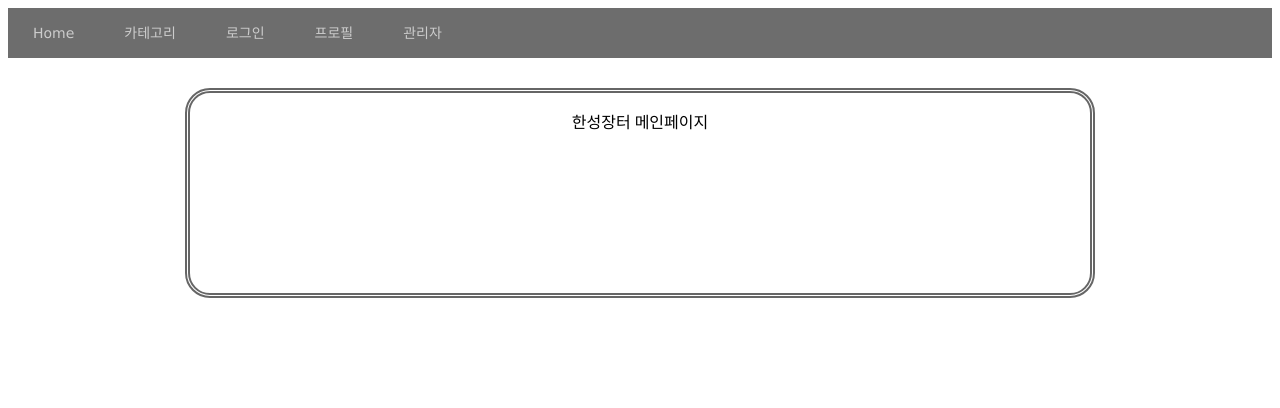
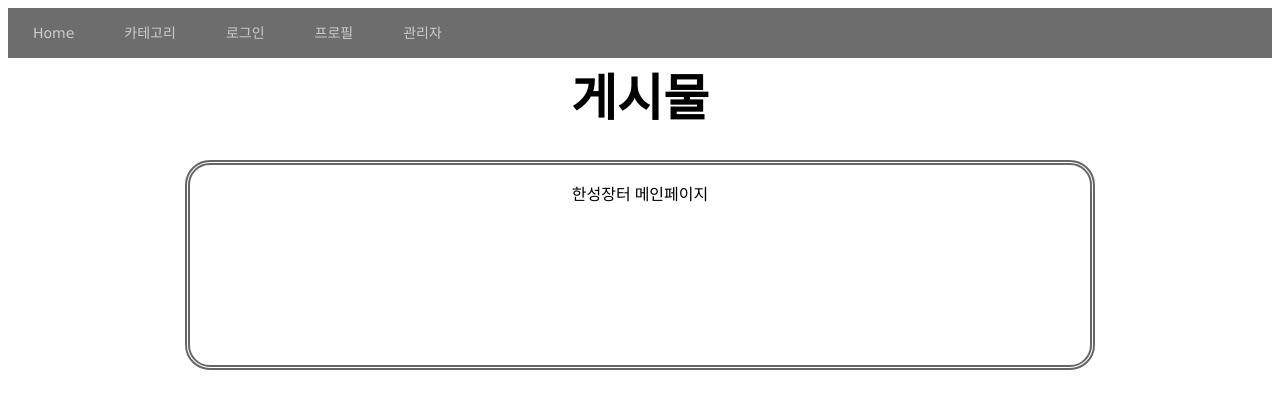
Before and after one commit to 2-chanhee/project_web_app, an Angular app in the folder web/: page / in a window 1280 px wide. Shown: the top 408 px of the page. Built offline with nearby package versions, Linux system fonts and the light colour scheme.

Commit message:
웹
틀 수정

```diff
--- a/web/src/app/app.component.html
+++ b/web/src/app/app.component.html
@@ -11,11 +11,11 @@
       </ul>
    </li>
 
-   <li [routerLinkActive]="['active']"로그인>
+   <li>
     <a [routerLink]="['/','login']">로그인</a>
    </li>
 
-   <li [routerLinkActive]="['active']"프로필>
+   <li>
     <a [routerLink]="['/','user']">프로필</a>
    </li>
 
--- a/web/src/app/welcome/welcome.component.css
+++ b/web/src/app/welcome/welcome.component.css
@@ -5,3 +5,19 @@
     border: 5px double #666;
     margin: 30px auto;
    }
+
+.member {
+    font-size: 50px;
+    /*text-shadow: 0 0 10px #666;*/
+    color: (109,109,109);
+    margin: 0 auto;
+    text-align: center;
+    text-transform: capitalize;
+    font-family: "맑은 고딕";
+
+   }
+   #wrap {
+    width: 600px;
+    height: 500px;
+    margin: 0 auto;
+   }
--- a/web/src/app/welcome/welcome.component.html
+++ b/web/src/app/welcome/welcome.component.html
@@ -1,3 +1,13 @@
-<div class="form">
-  <p style="text-align: center;">한성장터 메인페이지</p>
-</div>
+
+<form>
+
+   <h1 class="member">게시물
+   </h1>
+
+
+   <div class="form">
+    <p style="text-align: center;">한성장터 메인페이지</p>
+  </div>
+
+
+ </form>
```
